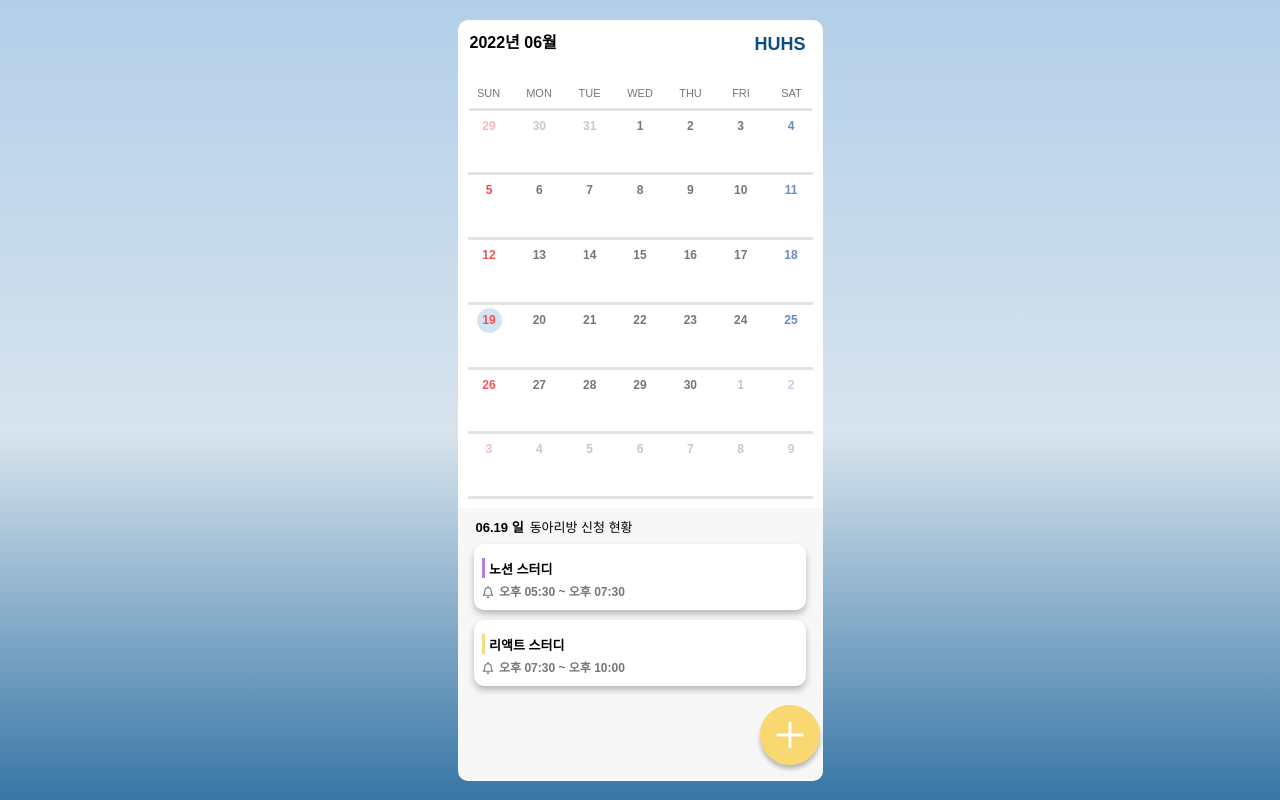
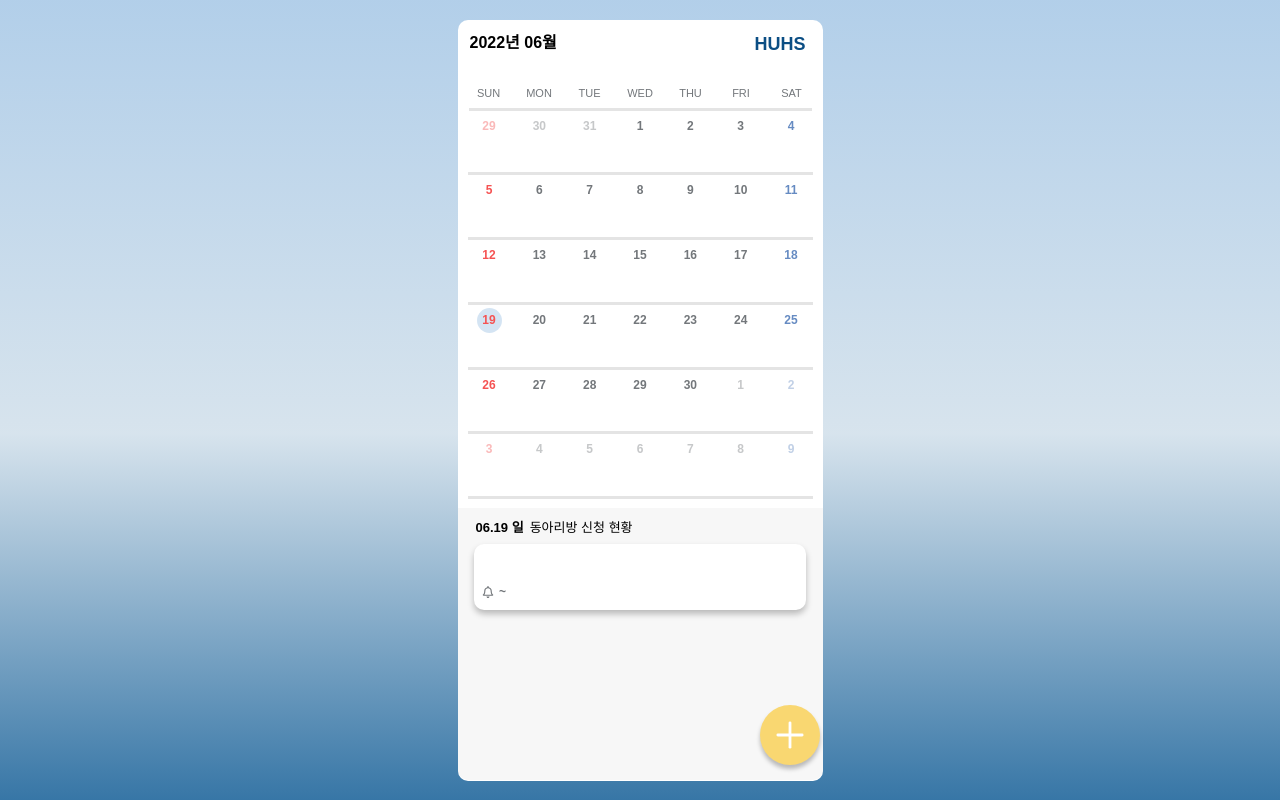
Before and after one commit to HUHS-ReactStudy/huhs-reservation-frontend, a React (Create React App) app: page / in a window 1280 px wide. Built offline with nearby package versions, Linux system fonts and the light colour scheme; no server answers.

Commit message:
✨ Feat: change datas from api in ScheduleList

```diff
--- a/src/components/ScheduleList.jsx
+++ b/src/components/ScheduleList.jsx
@@ -9,20 +9,30 @@ const ScheduleList = ({ NowYear, NowMonth, NowDate, NowDay }) => {
   const week = ['일', '월', '화', '수', '목', '금', '토'];
   const NowdayConvert = week[NowDay];
 
-  const [scheduleDatas] = useState([
+  const [scheduleDatas, setScheduleDatas] = useState([
     {
-      id: 1,
-      title: '노션 스터디',
-      color: '#B67DDF',
-      reservationTime: '오후 05:30 ~ 오후 07:30',
-    },
-    {
-      id: 2,
-      title: '리액트 스터디',
-      color: '#F8DC81',
-      reservationTime: '오후 07:30 ~ 오후 10:00',
+      purpose: '',
+      reservationId: '',
+      color: '',
+      startTime: '',
+      endTime: '',
     },
   ]);
+
+  // const [scheduleDatas, ] = useState([
+  //   {
+  //     id: 1,
+  //     title: '노션 스터디',
+  //     color: '#B67DDF',
+  //     reservationTime: '오후 05:30 ~ 오후 07:30',
+  //   },
+  //   {
+  //     id: 2,
+  //     title: '리액트 스터디',
+  //     color: '#F8DC81',
+  //     reservationTime: '오후 07:30 ~ 오후 10:00',
+  //   },
+  // ]);
 
   const dataRequest = async () => {
     try {
@@ -36,7 +46,7 @@ const ScheduleList = ({ NowYear, NowMonth, NowDate, NowDay }) => {
           day: NowDate,
         },
       });
-      console.log(res);
+      setScheduleDatas(res.data.data);
     } catch (e) {
       console.log(e);
     }
@@ -54,7 +64,7 @@ const ScheduleList = ({ NowYear, NowMonth, NowDate, NowDay }) => {
       </TextContainer>
       <ItemContainer>
         {scheduleDatas.map(scheduleData => {
-          return <ScheduleListItem key={scheduleData.id} scheduleData={scheduleData} />;
+          return <ScheduleListItem key={scheduleData.reservationId} scheduleData={scheduleData} />;
         })}
       </ItemContainer>
     </Container>
--- a/src/components/ScheduleListItem.jsx
+++ b/src/components/ScheduleListItem.jsx
@@ -5,17 +5,19 @@ import PropTypes from 'prop-types';
 
 // 동아리방 사용 신청이 완료되면 생기는 개별 아이템에 해당하는 컴포넌트입니다.
 const ScheduleListItem = ({ scheduleData }) => {
-  const { title, reservationTime, color } = scheduleData;
+  const { purpose, color, startTime, endTime } = scheduleData;
   return (
     <Container>
       <TitleContainer>
-        <Title color={color}>{title}</Title>
+        <Title color={color}>{purpose}</Title>
       </TitleContainer>
       <ReservationTimeContainer>
         <IconBell>
           <FaRegBell />
         </IconBell>
-        <ReservationTime>{reservationTime}</ReservationTime>
+        <ReservationTime>
+          {startTime}~{endTime}
+        </ReservationTime>
       </ReservationTimeContainer>
     </Container>
   );
@@ -69,9 +71,10 @@ const ReservationTime = styled.p``;
 
 ScheduleListItem.propTypes = {
   scheduleData: PropTypes.shape({
-    title: PropTypes.string.isRequired,
-    reservationTime: PropTypes.string.isRequired,
+    purpose: PropTypes.string.isRequired,
     color: PropTypes.string.isRequired,
+    startTime: PropTypes.string.isRequired,
+    endTime: PropTypes.string.isRequired,
   }),
 };
 
```
